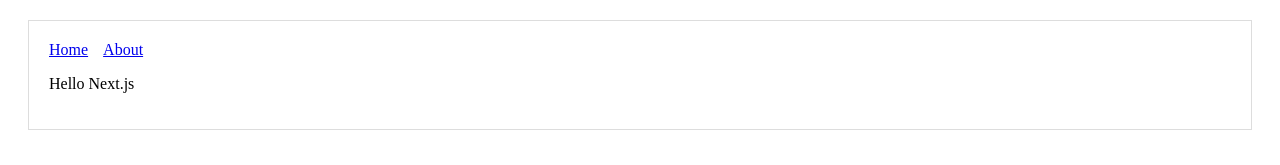
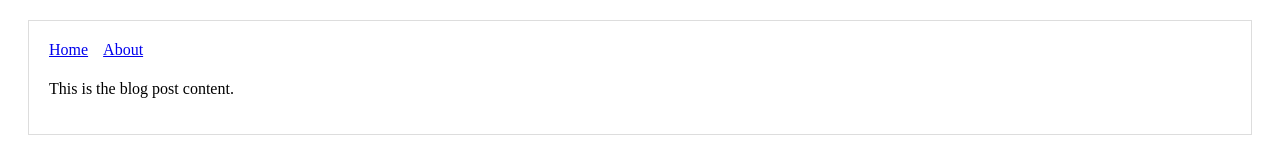
Before and after one commit to 1a1eh/first-next, a Next.js app: page / in a window 1280 px wide. Shown: the top 165 px of the page. Built offline with nearby package versions, Linux system fonts and the light colour scheme.

Commit message:
index chenges

```diff
--- a/pages/index.js
+++ b/pages/index.js
@@ -1,10 +1,20 @@
+import { useRouter } from 'next/router';
+import Layout from '../components/Layout.js';
 
-import Layout from '../components/Layout';
+const Content = () => {
+  const router = useRouter();
+  return (
+    <>
+      <h1>{router.query.title}</h1>
+      <p>This is the blog post content.</p>
+    </>
+  );
+};
 
-export default function Index() {
-  return (
-    <Layout>
-      <p>Hello Next.js</p>
-    </Layout>
-  );
-}
+const Page = () => (
+  <Layout>
+    <Content />
+  </Layout>
+);
+
+export default Page;
```
